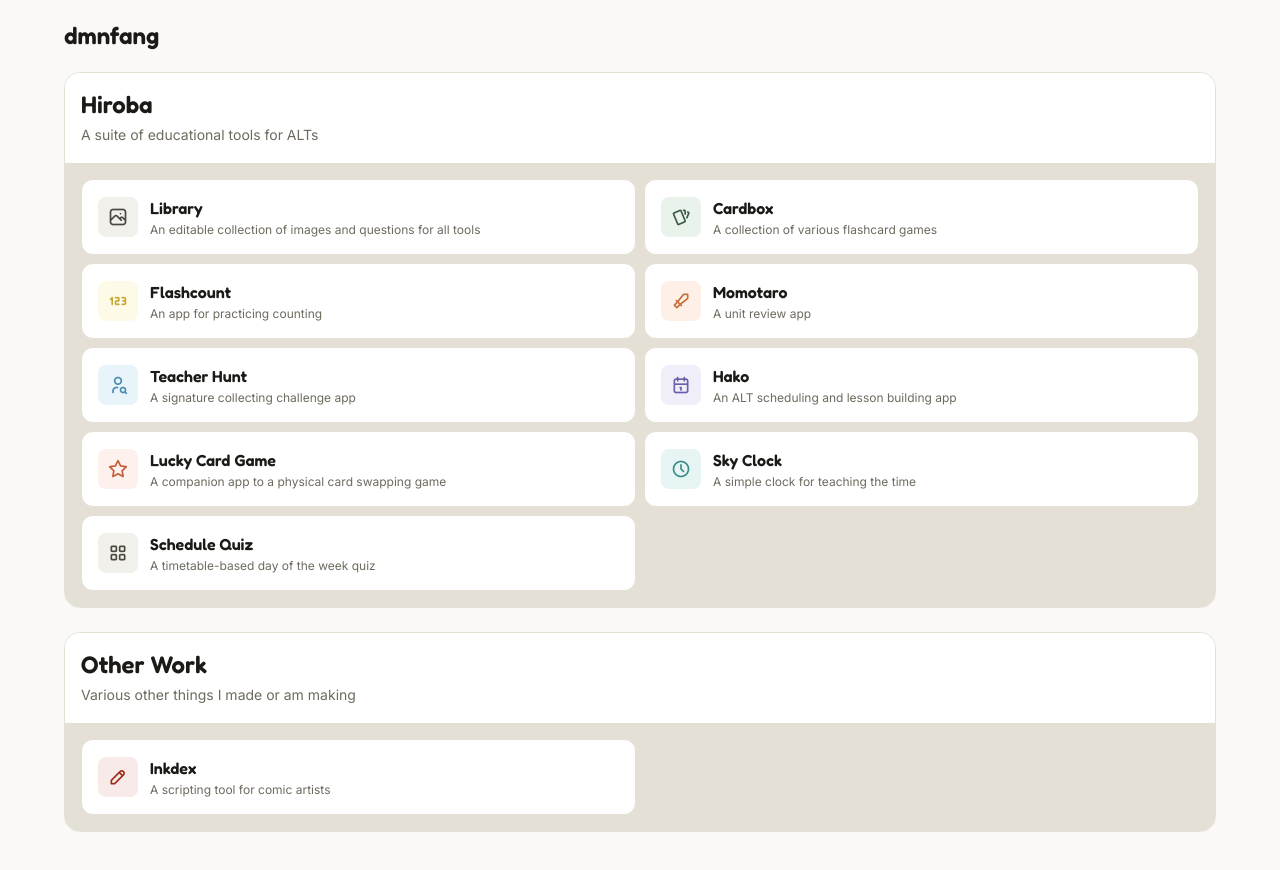
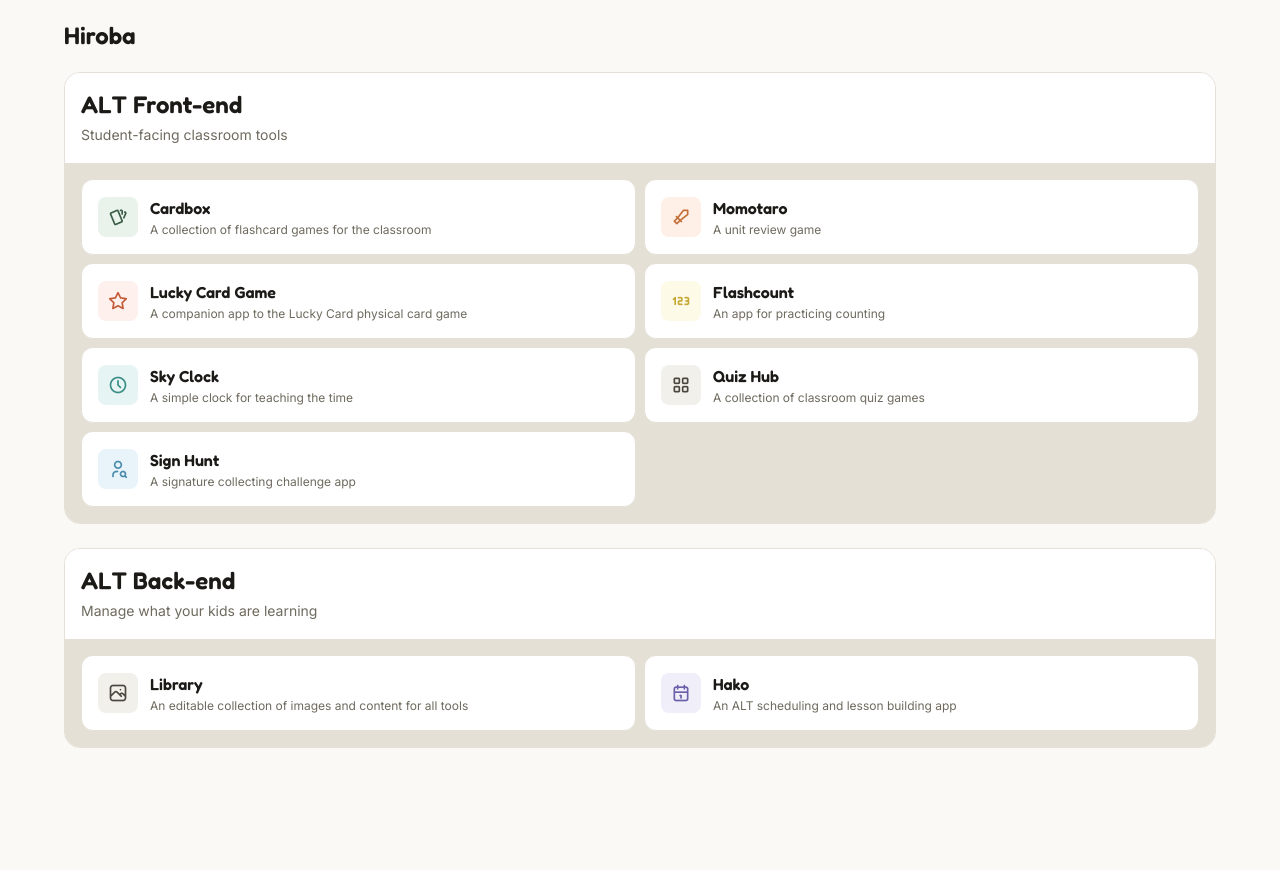
Before and after one commit to dmnfang/dmnfang.github.io, a React (Vite) app: page / in a window 1280 px wide. Shown: the top 870 px of the page. After the commit the page ends 800 px from the top, so only its background shows below. Built offline with nearby package versions, Linux system fonts and the light colour scheme.

Commit message:
restructure hub into front-end and back-end sections

```diff
--- a/src/App.css
+++ b/src/App.css
@@ -120,3 +120,5 @@
 .icon-skyclock    { background: var(--clr-teal-100);    color: var(--clr-teal-400); }
 .icon-inkdex      { background: var(--clr-crimson-100); color: var(--clr-crimson-400); }
 .icon-schedulequiz { background: var(--clr-neutral-100); color: var(--clr-neutral-600); }
+
+.product-card:has(.icon-schedulequiz):hover { border-color: var(--clr-neutral-600); }
--- a/src/App.jsx
+++ b/src/App.jsx
@@ -1,19 +1,18 @@
 import './App.css'
 
-const HIROBA_PRODUCTS = [
-  { name: 'Library',       desc: 'An editable collection of images and questions for all tools', icon: 'ti-photo',       iconClass: 'icon-library',     href: 'https://dmnfang.github.io/library/'},
-  { name: 'Cardbox',       desc: 'A collection of various flashcard games',                      icon: 'ti-cards',       iconClass: 'icon-cardbox',     href: '#' },
-  { name: 'Flashcount',    desc: 'An app for practicing counting',                               icon: 'ti-123',         iconClass: 'icon-flashcount',  href: '#' },
-  { name: 'Momotaro', desc: 'A unit review app', icon: 'ti-sword', iconClass: 'icon-momotaro', href: 'https://dmnfang.github.io/momotaro-v2/' },
-  { name: 'Teacher Hunt',  desc: 'A signature collecting challenge app',                         icon: 'ti-user-search', iconClass: 'icon-teacherhunt', href: '#' },
-  { name: 'Hako',          desc: 'An ALT scheduling and lesson building app',                    icon: 'ti-calendar',    iconClass: 'icon-hako',        href: '#' },
-  { name: 'Lucky Card Game', desc: 'A companion app to a physical card swapping game',           icon: 'ti-star',        iconClass: 'icon-luckycard',   href: 'https://dmnfang.github.io/luckycard/' },
-  { name: 'Sky Clock',     desc: 'A simple clock for teaching the time',                         icon: 'ti-clock',       iconClass: 'icon-skyclock',    href: '#' },
-  { name: 'Schedule Quiz', desc: 'A timetable-based day of the week quiz', icon: 'ti-layout-grid', iconClass: 'icon-schedulequiz', href: 'https://dmnfang.github.io/schedule-quiz/' },
+const FRONTEND_PRODUCTS = [
+  { name: 'Cardbox',        desc: 'A collection of flashcard games for the classroom',          icon: 'ti-cards',        iconClass: 'icon-cardbox',      href: '#' },
+  { name: 'Momotaro',       desc: 'A unit review game',                                         icon: 'ti-sword',        iconClass: 'icon-momotaro',     href: 'https://dmnfang.github.io/momotaro-v2/' },
+  { name: 'Lucky Card Game',desc: 'A companion app to the Lucky Card physical card game',        icon: 'ti-star',         iconClass: 'icon-luckycard',    href: 'https://dmnfang.github.io/luckycard/' },
+  { name: 'Flashcount',     desc: 'An app for practicing counting',                              icon: 'ti-123',          iconClass: 'icon-flashcount',   href: '#' },
+  { name: 'Sky Clock',      desc: 'A simple clock for teaching the time',                        icon: 'ti-clock',        iconClass: 'icon-skyclock',     href: '#' },
+  { name: 'Quiz Hub',       desc: 'A collection of classroom quiz games',                        icon: 'ti-layout-grid',  iconClass: 'icon-schedulequiz', href: 'https://dmnfang.github.io/quiz-hub/' },
+  { name: 'Sign Hunt',      desc: 'A signature collecting challenge app',                        icon: 'ti-user-search',  iconClass: 'icon-teacherhunt',  href: '#' },
 ]
 
-const OTHER_PRODUCTS = [
-  { name: 'Inkdex', desc: 'A scripting tool for comic artists', icon: 'ti-pencil', iconClass: 'icon-inkdex', href: '#' },
+const BACKEND_PRODUCTS = [
+  { name: 'Library',        desc: 'An editable collection of images and content for all tools', icon: 'ti-photo',        iconClass: 'icon-library',      href: 'https://dmnfang.github.io/library/' },
+  { name: 'Hako',           desc: 'An ALT scheduling and lesson building app',                  icon: 'ti-calendar',     iconClass: 'icon-hako',         href: '#' },
 ]
 
 function ProductCard({ product }) {
@@ -51,16 +50,16 @@ function Section({ title, subtitle, products }) {
 function App() {
   return (
     <div className="page">
-      <div className="site-title">dmnfang</div>
+      <div className="site-title">Hiroba</div>
       <Section
-        title="Hiroba"
-        subtitle="A suite of educational tools for ALTs"
-        products={HIROBA_PRODUCTS}
+        title="ALT Front-end"
+        subtitle="Student-facing classroom tools"
+        products={FRONTEND_PRODUCTS}
       />
       <Section
-        title="Other Work"
-        subtitle="Various other things I made or am making"
-        products={OTHER_PRODUCTS}
+        title="ALT Back-end"
+        subtitle="Manage what your kids are learning"
+        products={BACKEND_PRODUCTS}
       />
     </div>
   )
```
